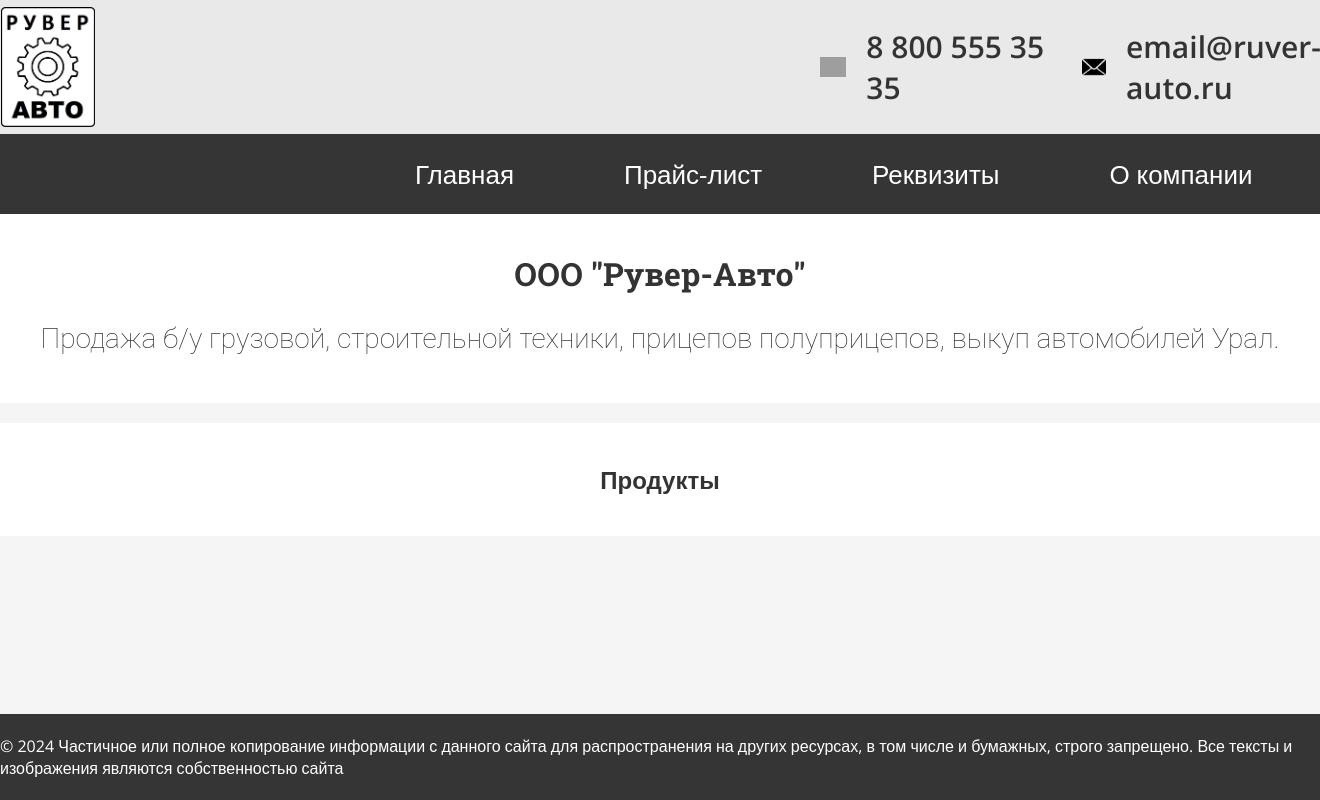
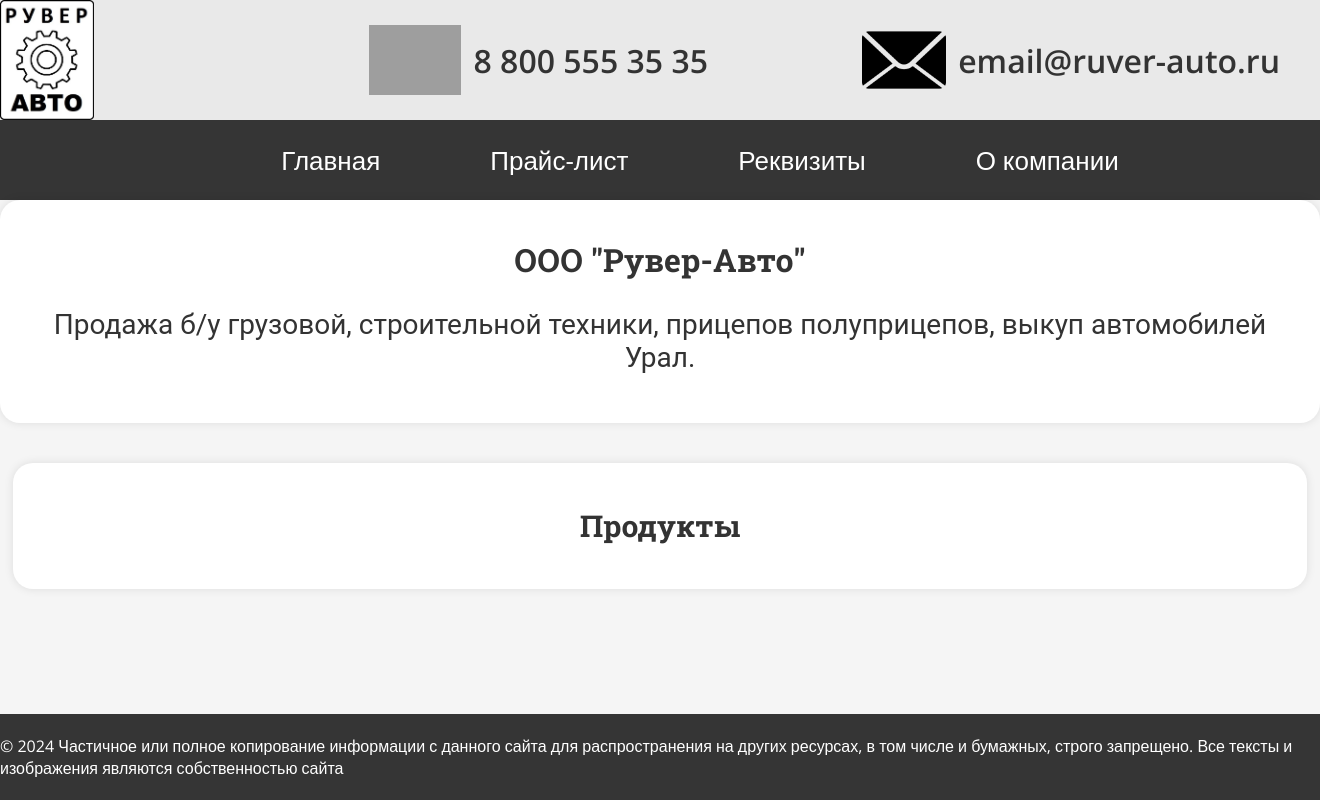
Before and after one commit to kanisimoff44/RuverAuto, a FastAPI app: template app/templates/main.html in a window 1320 px wide. Run offline with FastAPI, Linux system fonts and the light colour scheme; the template is opened without the code that fills it, so the values that code supplies are empty; parts of the project's set-up code (start-up, migrations or seed data) failed here and were passed over; grey boxes are pictures that could not be loaded.

Commit message:
refactor(frontend): change styles and markup in html

```diff
--- a/app/static/css/style.css
+++ b/app/static/css/style.css
@@ -19,62 +19,86 @@ body::-webkit-scrollbar {
   display: none;
 }
 
-/* HEADER */
 .header {
   background-color: #e9e9e9;
-  display: flex; /* для расположения элементов */
-  justify-content: space-between; /* распределение элементов с учетом доступного пространства */
-  align-items: center; /* выравнивание элементов по центру по вертикали */
-  padding: 1px 1px; /* отступы внутри блока */
 }
 
-.logo {
-  display: block;
+.header .header__info {
+  display: flex;
+  flex-direction: row;
+  align-items: center;
+  justify-content: space-between;
+}
+
+.header .header__info .header__menu {
+  display: flex;
+  justify-content: space-between;
+  align-items: center;
+  flex-direction: row;
+  list-style: none;
+  padding: 0;
+  margin: 0 40px 0 0;
+  column-gap: 12px;
+}
+
+.header .header__info .logo-link {
   margin: 0;
   height: 15vh;
 }
 
-.phone-icon {
-  display: flex;
-  align-items: center;
-  margin-left: 55%;
+.header .header__info .logo-link img {
+  height: 15vh;
 }
 
-.phone-icon img {
-  width: 10%;
-  height: 10%;
+.header__menu-phone {
+  display: flex;
+  flex-direction: row;
+  align-items: center;
+  justify-content: flex-end;
+  list-style: none;
+  padding: 0;
+  margin: 0;
+  column-gap: 12px;
 }
 
-.phone-icon h1 {
-  font-size: 30px;
-  margin-left: 20px;
+.header__menu-phone .phone-icon {
+  width: 15%;
+  height: 15%;
 }
 
-.email-icon {
-  display: flex;
-  align-items: center;
+.header__menu-phone .phone{
+  font-size: 2em;
 }
 
-.email-icon img {
-  width: 10%;
-  height: 10%;
+.header__menu-email {
+  display: flex;
+  flex-direction: row;
+  align-items: center;
+  justify-content: flex-end;
+  list-style: none;
+  padding: 0;
+  margin: 0 0 0 0;
+  column-gap: 12px;
 }
 
-.email-icon h2 {
-  font-size: 30px;
-  margin-left: 20px;
+.header__menu-email .email-icon {
+  width: 15%;
+  height: 15%;
 }
 
-/* NAVIGATION */
-.nav-menu {
+.header__menu-email .email {
+  font-size: 2em;
+}
+
+.header__nav-menu {
   background-color: #353535;
   display: flex; /* для расположения элементов */
-  justify-content: space-between; /* распределение элементов с учетом доступного пространства */
+  justify-content: space-around; /* распределение элементов с учетом доступного пространства */
   align-items: center; /* выравнивание элементов по центру по вертикали */
   padding: 12px 0; /* отступы внутри header */
 }
 
-.navigation {
+.header__nav-item {
   font-size: 26px;
   display: flex; /* Ссылки в ряд */
   list-style: none; /* Убрать стандартные маркеры списка */
@@ -82,46 +106,31 @@ body::-webkit-scrollbar {
   padding: 0;
 }
 
-.navigation li {
+.header__nav-item li {
   margin-left: 10vh; /* Расстояние между ссылками */
 }
 
-.navigation li:first-child {
-  margin-left: 50vh; /* У первой ссылки отступ слева не нужен */
-}
-
-.nav-link {
+.header__nav-link {
   display: inline-block;
   padding: 10px 15px;
   text-decoration: none;
   color: #ffffff;
 }
 
-.nav-link:hover {
+.header__nav-link:hover {
   color: #b2b2b2;
 }
 
-.active {
-  background-color: #b2b2b2;
-}
-
-/* ABOUT US */
-.main-content {
+.main__about-us {
   background-color: #fff;
   color: #000;
   padding: 20px;
+  max-width: 98%;
+  box-shadow: 0 0 10px rgba(0, 0, 0, 0.1);
+  border-radius: 20px;
 }
 
-.description {
-  font-family: "Roboto", serif;
-  font-weight: 100;
-  font-size: 28px;
-  line-height: 1.2;
-  color: #333;
-  text-align: center;
-}
-
-.main-content h1 {
+.main__about-us .main__title {
   font-family: "Roboto Slab", serif;
   font-weight: 700;
   line-height: 1.2;
@@ -129,20 +138,33 @@ body::-webkit-scrollbar {
   text-align: center;
 }
 
-/* CONTAINER WITH PRODUCTS */
-.container {
-  width: 80%;
-  margin: 0 auto;
-}
-
-.products {
-  background-color: #fff;
-  padding: 20px 0;
-  margin: 20px 0;
+.main__about-us .main__description {
+  font-family: "Roboto", serif;
+  font-size: 28px;
+  line-height: 1.2;
+  color: #333;
   text-align: center;
 }
 
-.product-list {
+.main__content-container {
+  margin: 40px auto;
+  padding: 20px 0;
+  background-color: #fff;
+  text-align: center;
+  max-width: 98%;
+  box-shadow: 0 0 10px rgba(0, 0, 0, 0.1);
+  border-radius: 20px;
+}
+
+.main__content-container .content-container-title {
+  font-family: "Roboto Slab", serif;
+  font-size: 30px;
+  line-height: 1.2;
+  color: #333;
+  text-align: center;
+}
+
+.main__content-container .content-container-items {
   display: flex;
   flex-wrap: wrap;
   justify-content: center;
--- a/app/templates/base.html
+++ b/app/templates/base.html
@@ -15,33 +15,36 @@
   <body>
     <header>
       <div class="header">
-        <div class="logo">
+        <div class="header__info">
           <a href="/pages/main" class="logo-link">
-            <img src="{{ url_for('static', path='images/white.png') }}" alt="Рувер-Авто" class="logo">
+            <img src="{{ url_for('static', path='images/white.png') }}" alt="Рувер-Авто" class="logo-icon">
           </a>
+          <ul class="header__menu">
+            <li class="header__menu-phone">
+              <img src="{{ url_for('static', path='images/phone.png') }}" alt="phone-icon" class="phone-icon">
+              <h1 class="phone">8 800 555 35 35</h1>
+            </li>
+            <li class="header__menu-email">
+              <img src="{{ url_for('static', path='images/email.png')}}" alt="email-icon" class="email-icon">
+              <h2 class="email">email@ruver-auto.ru</h2>
+            </li>
+          </ul>
         </div>
-        <div class="phone-icon">
-          <img src="{{ url_for('static', path='images/phone.png') }}" alt="phone-icon" class="phone_icon">
-          <h1>8 800 555 35 35</h1>
-        </div>
-        <div class="email-icon">
-          <img src="{{ url_for('static', path='images/email.png')}}" alt="email-icon" class="email_icon">
-          <h2>email@ruver-auto.ru</h2>
-        </div>
-      </div>
-      <div class="nav-menu">
-        <nav class="navigation">
-          <li><a href="/pages/main" class="nav-link">Главная</a></li>
-          <li><a href="#" class="nav-link">Прайс-лист</a></li>
-          <li><a href="#" class="nav-link">Реквизиты</a></li>
-          <li><a href="#" class="nav-link">О компании</a></li>
+
+        <nav class="header__nav-menu">
+          <ul class="header__nav-item">
+            <li><a href="/pages/main" class="header__nav-link" class:name={condition}>Главная</a></li>
+            <li><a href="#" class="header__nav-link">Прайс-лист</a></li>
+            <li><a href="#" class="header__nav-link">Реквизиты</a></li>
+            <li><a href="#" class="header__nav-link">О компании</a></li>
+          </ul>
         </nav>
       </div>
     </header>
     <main>
       {% block main %} {% endblock main %}
+      {% block content %} {% endblock content %}
     </main>
-    {% block content %} {% endblock content %}
 
     <div class="footer">
       <p>
--- a/app/templates/main.html
+++ b/app/templates/main.html
@@ -1,17 +1,17 @@
 {% extends "base.html" %}
 
 {% block main %}
-<div class="main-content">
-  <h1>ООО "Рувер-Авто"</h1>
-  <p class="description">
+<div class="main__about-us">
+  <h1 class="main__title">ООО "Рувер-Авто"</h1>
+  <p class="main__description">
     Продажа б/у грузовой, строительной техники, прицепов полуприцепов, выкуп
     автомобилей Урал.
   </p>
 </div>
-<section class="products">
-  <div class="container">
-    <h2>Продукты</h2>
-    <div class="product-list">
+
+<div class="main__content-container">
+  <h2 class="content-container-title">Продукты</h2>
+  <div class="content-container-items">
     {% for product in products %}
       <div class="product-item">
         {% if product.image_id %}
@@ -26,5 +26,4 @@
     {% endfor %}
   </div>
 </div>
-</section>
 {% endblock main %}
```
Also changed, not shown: app/templates/products.html (line endings or trailing spaces). Lines whose indentation alone changed are shown as unchanged.
